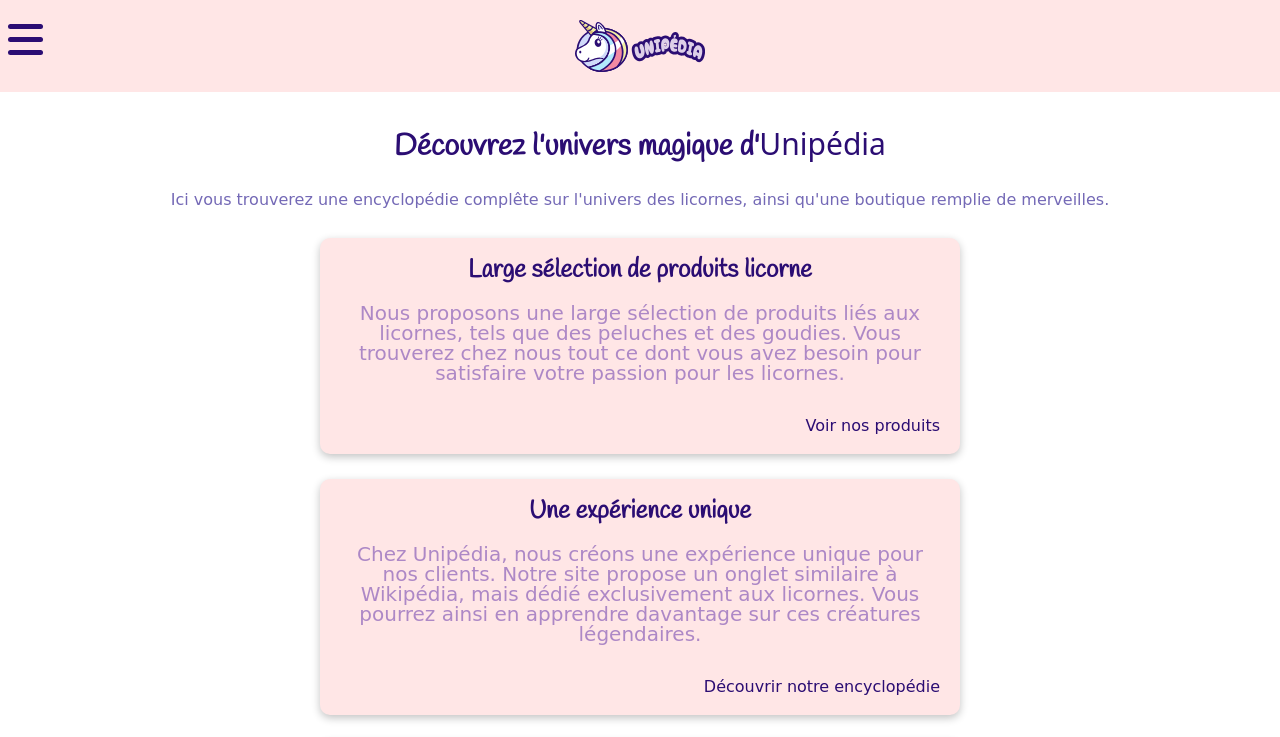
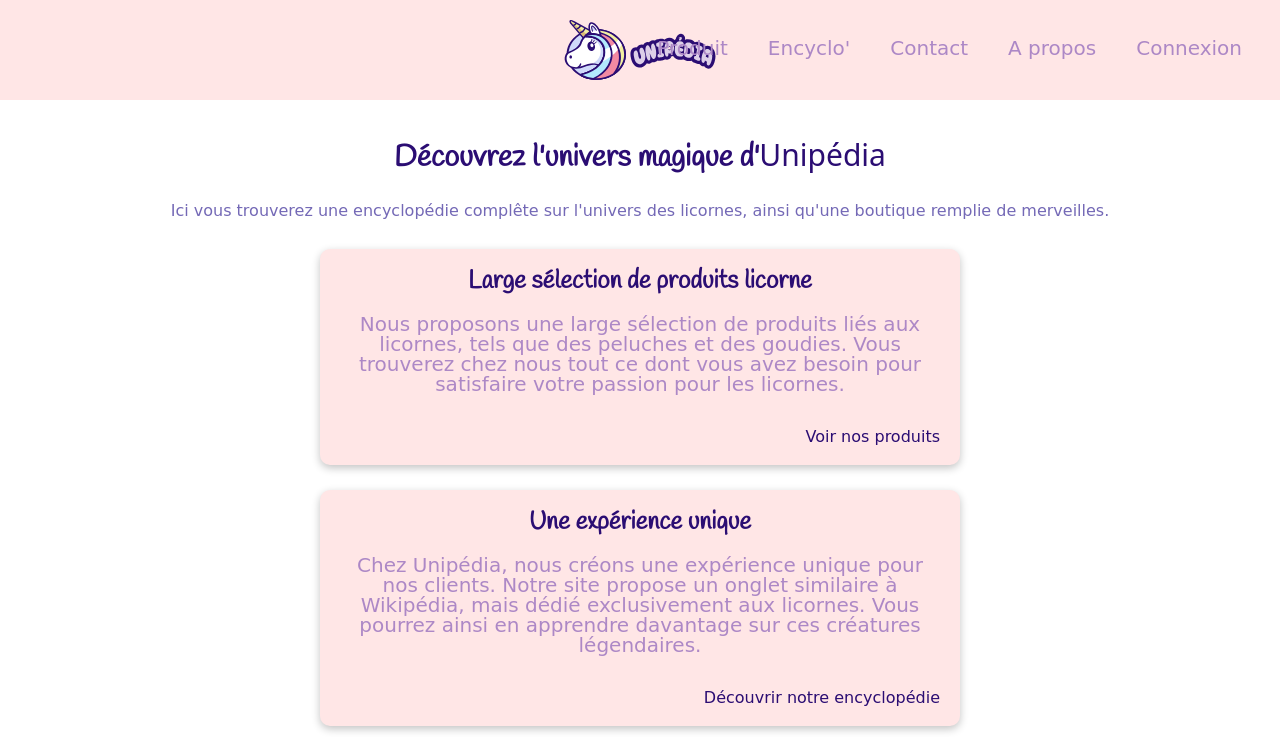
Before and after one commit to JoeVan1109/UNIPEDIA, a website: page html/home.html in a window 1280 px wide. Shown: the top 737 px of the page. Drawn offline with Linux system fonts and the light colour scheme; a web font is replaced by a local one.

Commit message:
header responsive en 1200px ok

```diff
--- a/html/home.html
+++ b/html/home.html
@@ -16,17 +16,21 @@
 
     <header>
 
+        <div class="bandeau">
+            <img class="logo-bandeau" src="../asset/logo/logo-longueur.svg" alt="logo-longueur">
+        </div>
+
         <div id="mySidenav" class="sidenav">
 
             <a id="closeBtn" href="#" class="close">×</a>
 
-            <ul>
-                <li><a href="#">Produit</a></li>
-                <li><a href="#">Encyclo'</a></li>
-                <li><a href="#">Contact</a></li>
-                <li><a href="#">A propos</a></li>
-                <li><a href="#">Connexion</a></li>
-            </ul>
+
+                <a href="#">Produit</a>
+                <a href="#">Encyclo'</a>
+                <a href="#">Contact</a>
+                <a href="#">A propos</a>
+                <a href="#">Connexion</a>
+
 
         </div>
 
@@ -38,9 +42,7 @@
             </span>
         </a>
 
-        <div class="bandeau">
-            <img class="logo-bandeau" src="../asset/logo/logo-longueur.svg" alt="logo-longueur">
-        </div>
+
 
     </header>
 
--- a/sass/layout/_header.scss
+++ b/sass/layout/_header.scss
@@ -1,3 +1,4 @@
+header {
 
     .sidenav {
 
@@ -9,13 +10,13 @@
         position: fixed;
         z-index: 1;
         top: 0;
-    left: -250px;
+        right: -250px;
         background-color: $light-violet;
         padding-top: 60px;
-    transition: left 0.5s ease;
+        transition: right 0.5s ease;
 
         a {
-        padding: 8px 8px 8px 32px;
+            margin: 8px 8px 8px 32px;
             text-decoration: none;
             font-size: 25px;
             color: $blue;
@@ -42,13 +43,19 @@
     }
 
     .sidenav.active {
-    left: 0;
+        right: 0;
     }
 
     /* Icône burger */
     .burger-icon {
 
-    margin: 10px;
+        background-color: transparent;
+        border: none;
+
+        margin: 20px;
+        display: flex;
+        flex-direction: column;
+        align-items: end;
 
         span {
             display: block;
@@ -59,7 +66,7 @@
 
             background-color: $blue;
 
-        margin: 8px;
+            margin: 5px;
         }
     }
 
@@ -77,12 +84,71 @@
         background-color: $pink;
 
         .logo-bandeau {
-        max-width: 130px;
+            width: 130px;
 
-        padding: 20px 0 20px 0;
+            margin: 20px;
         }
     }
 
-@media screen and (min-width: 992px) {
+    @media screen and (min-width: 1200px) {
+
+        position: fixed;
+        top: 0;
+
+        width: 100%;
+
+        .bandeau {
+
+            display: flex;
+
+            .logo-bandeau {
+
+                width: 200px;
+
+                margin: 20px;
 
             }
+        }
+
+        .sidenav {
+
+            width: auto;
+
+            position: static;
+
+            height: 60px;
+
+            right: auto;
+
+            display: flex;
+            justify-content: flex-end;
+
+
+            padding: 30px 30px 0 0;
+
+
+            background-color: transparent;
+
+            a {
+                color: $violet;
+                font-size: 20px;
+
+            }
+
+            .close {
+                visibility: hidden;
+                position: relative;
+                right: 25%;
+            }
+
+        }
+
+        .sidenav.active {
+            right: 350px;
+        }
+
+        .burger-icon {
+            visibility: hidden;
+        }
+    }
+}
--- a/sass/pages/_home.scss
+++ b/sass/pages/_home.scss
@@ -2,6 +2,13 @@ body {
     margin: 0;
     overflow-x: hidden;
 
+.container {
+
+    position: relative;
+
+    z-index: -2;
+
+    top: 90px;
 
     .bloc-intro{
 
@@ -136,3 +143,5 @@ body {
         }
     }
 }
+
+}
```
Also changed, not shown: css/style.css, 1 other file. Lines whose indentation alone changed are shown as unchanged.
